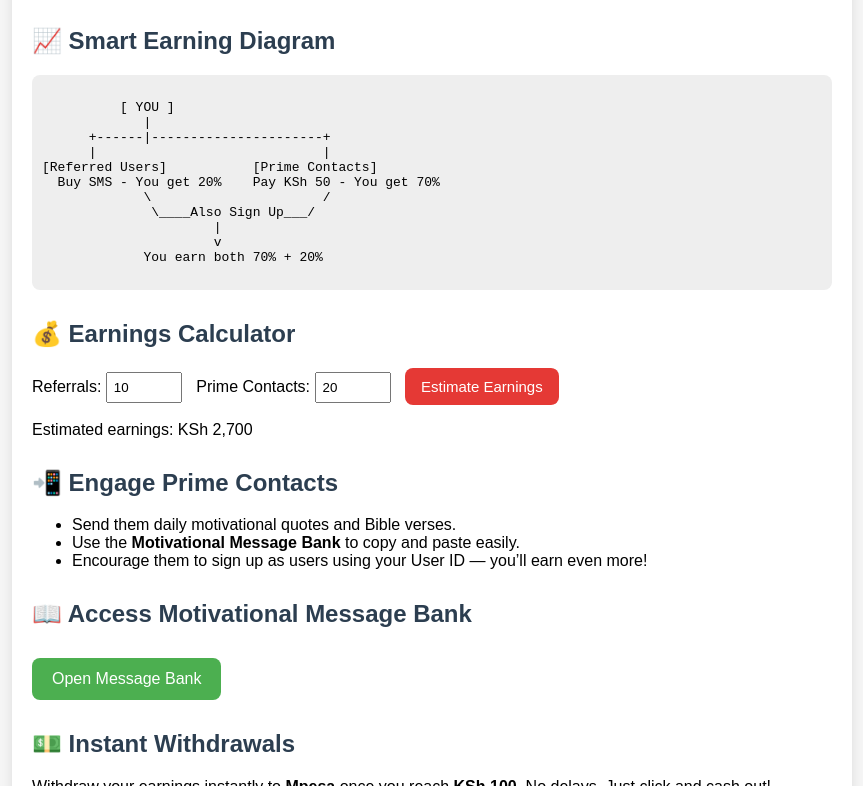
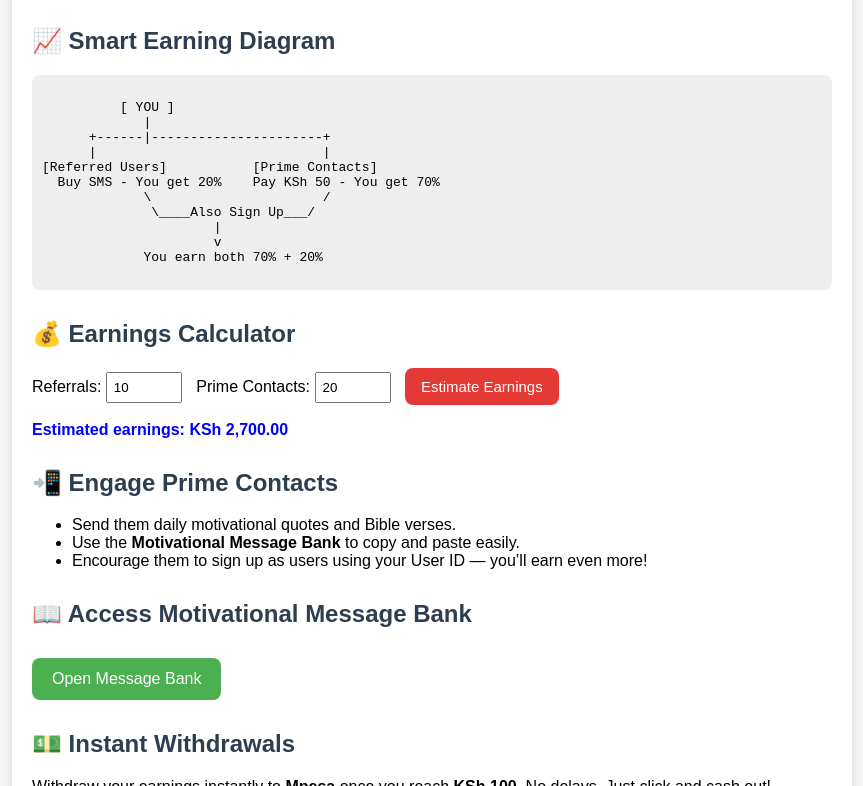
Before and after one commit to masomodigital/how-to-earn, a plain HTML site: page index.html in a window 1280 px wide. Both pictures are taken after a click on the button "Estimate Earnings". Shown: the part 734-1520 px from the top of the page, without its empty margins (208-1071 px from the left). Drawn offline with Linux system fonts and the light colour scheme.

Commit message:
Update index.html

```diff
--- a/index.html
+++ b/index.html
@@ -94,7 +94,7 @@
 
       const total = referralEarnings + primeEarnings;
 
-      document.getElementById('result').textContent = `Estimated earnings: KSh ${total.toLocaleString()}`;
+      document.getElementById('result').innerHTML = `<strong style="color: blue;">Estimated earnings: KSh ${total.toLocaleString(undefined, { minimumFractionDigits: 2, maximumFractionDigits: 2 })}</strong>`;
     }
   </script>
 </body>
```
